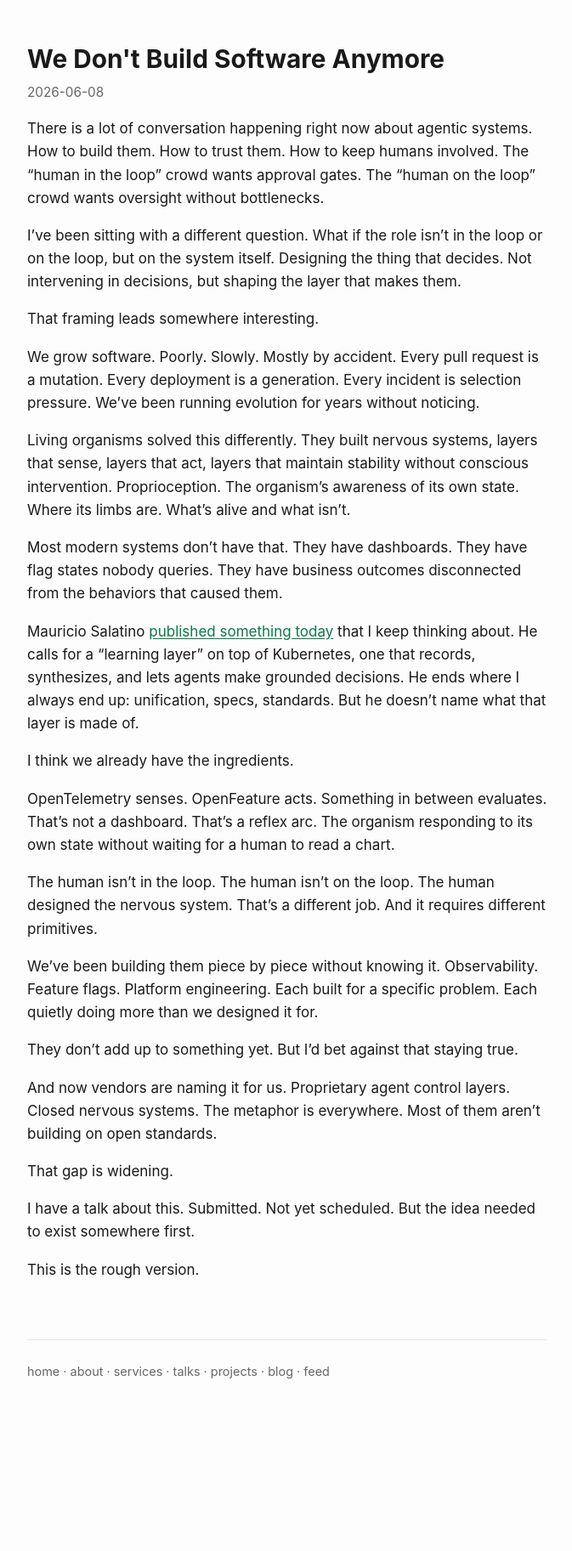
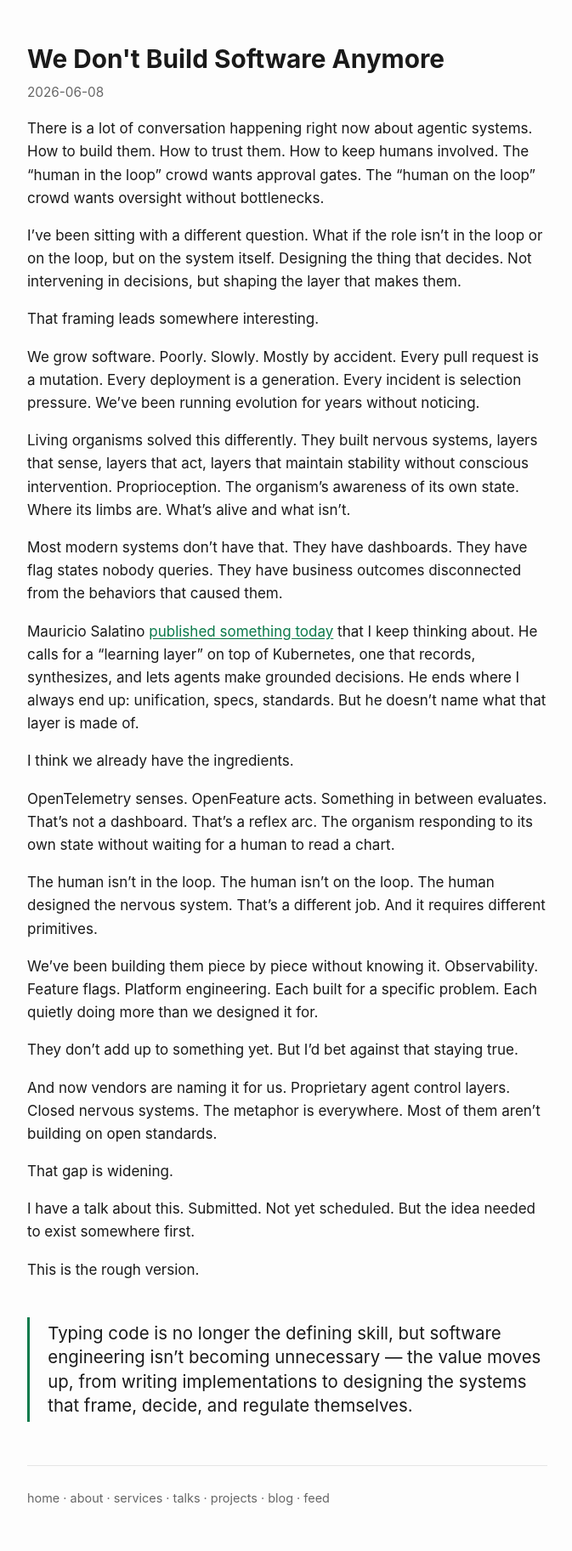
Before and after one commit to aepfli/aepfli.github.io, a Jekyll site: the page built from _posts/2026-06-08-We-Dont-Build-Software-Anymore.md, in a window 1280 px wide. Shown: the whole page at 85% size, without its empty margins (302-975 px from the left). Built offline with Jekyll 4.4.1, drawn with Linux system fonts in a browser that asks for light colours; before the commit the page ends 1676 px from its top, so only the background shows below that.

Commit message:
Add thesis pull-quote to closing of blog post
Co-Authored-By: Claude Opus 4.8 (1M context) <noreply@anthropic.com>

```diff
--- a/_posts/2026-06-08-We-Dont-Build-Software-Anymore.md
+++ b/_posts/2026-06-08-We-Dont-Build-Software-Anymore.md
@@ -93,3 +93,5 @@ Not yet scheduled.
 But the idea needed to exist somewhere first.
 
 This is the rough version.
+
+> Typing code is no longer the defining skill, but software engineering isn't becoming unnecessary — the value moves up, from writing implementations to designing the systems that frame, decide, and regulate themselves.
--- a/assets/css/style.css
+++ b/assets/css/style.css
@@ -72,6 +72,16 @@ p { margin: 0 0 1rem; }
 
 a { color: var(--accent); text-decoration: underline; text-underline-offset: 2px; }
 a:hover { text-decoration-thickness: 2px; }
+
+blockquote {
+  margin: 2.5rem 0 0;
+  padding: 0.25rem 0 0.25rem 1.25rem;
+  border-left: 3px solid var(--accent);
+  font-size: 1.2rem;
+  line-height: 1.4;
+  color: var(--fg);
+}
+blockquote p { margin: 0; }
 
 code {
   font-family: ui-monospace, SFMono-Regular, Menlo, Consolas, monospace;
```
